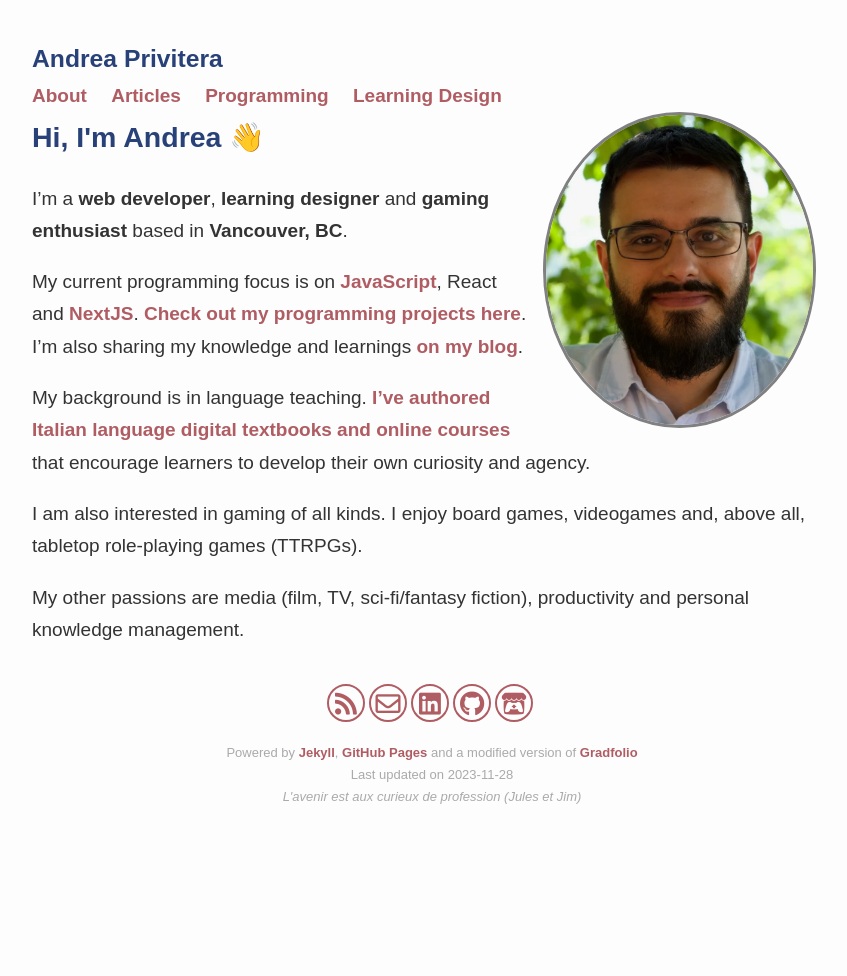
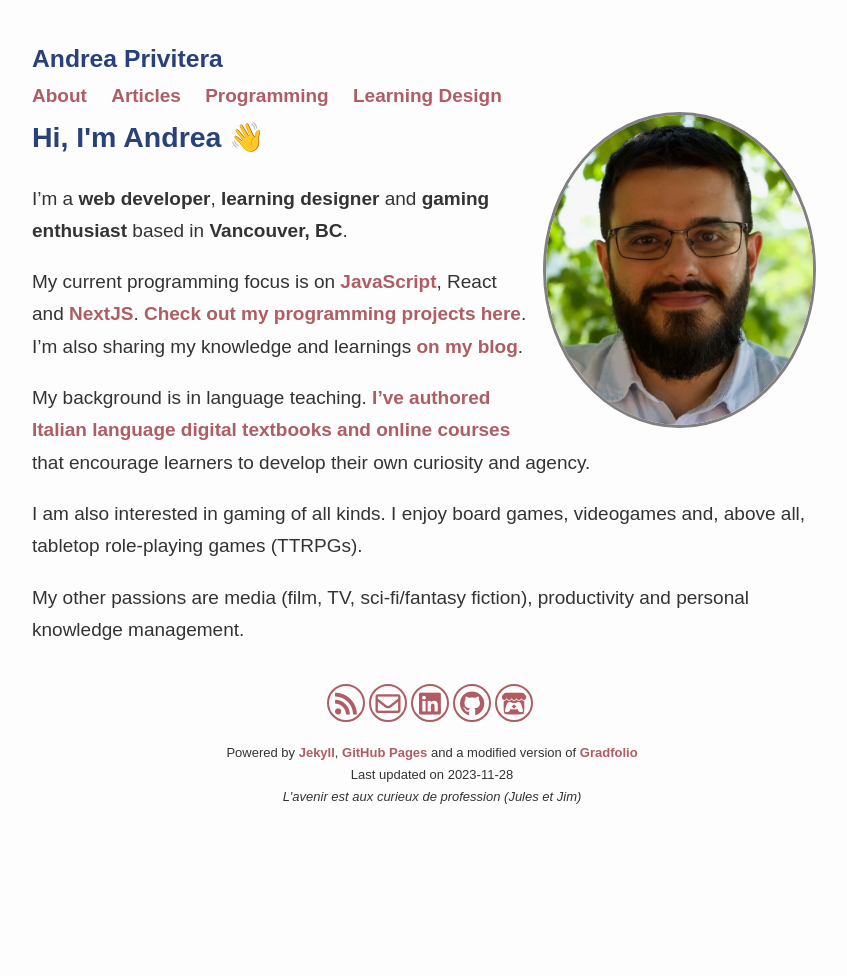
Before and after one commit to anprivitera/anprivitera.github.io, a Jekyll site: the page built from index.md, in a window 1280 px wide. Shown: the whole page, without its empty margins (208-1055 px from the left). Built offline with Jekyll 4.4.1, drawn with Linux system fonts in a browser that asks for light colours; nearby versions of some CDN libraries; emoji names are drawn with the system emoji font; comment, search, counter and statistics services are not loaded.

Commit message:
made copy text more readable

```diff
--- a/assets/css/_sass/footer.scss
+++ b/assets/css/_sass/footer.scss
@@ -12,7 +12,10 @@ footer {
 /* Footer copyrights */
 .copy {
     margin: 2%;
-    color: #aaa;
+    color: $text-color;
+    @media (prefers-color-scheme: dark) {
+        color: $text-color-dark;
+    }
     text-align: center;
     font-size: small;
 }
```
